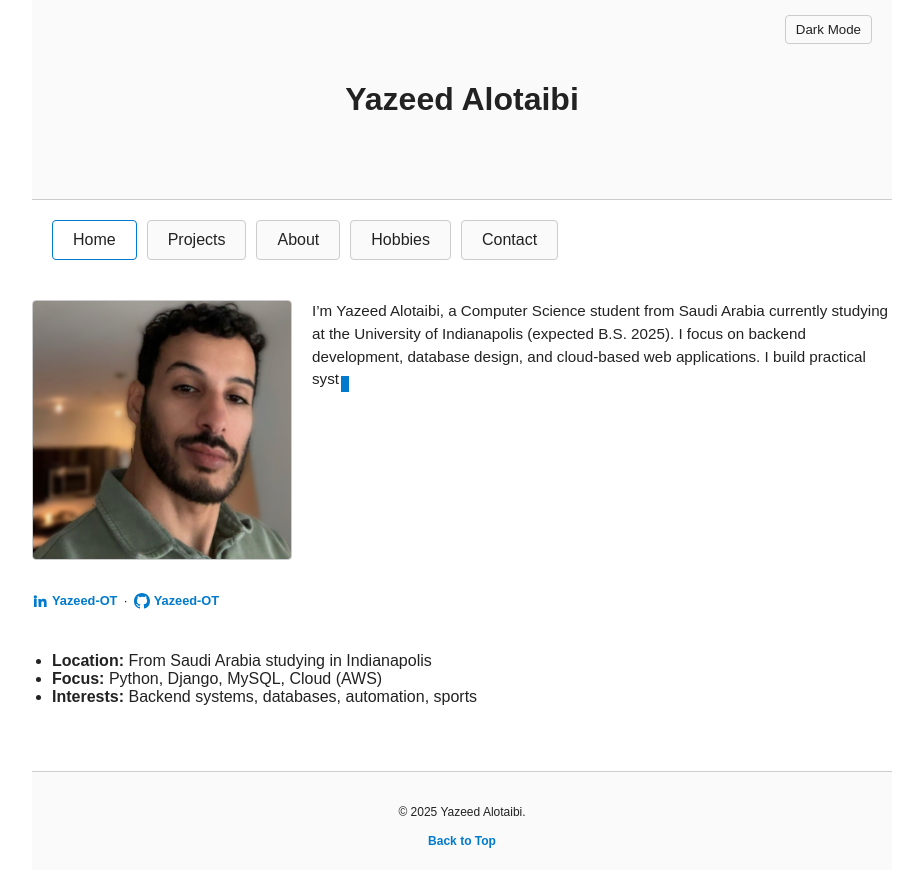
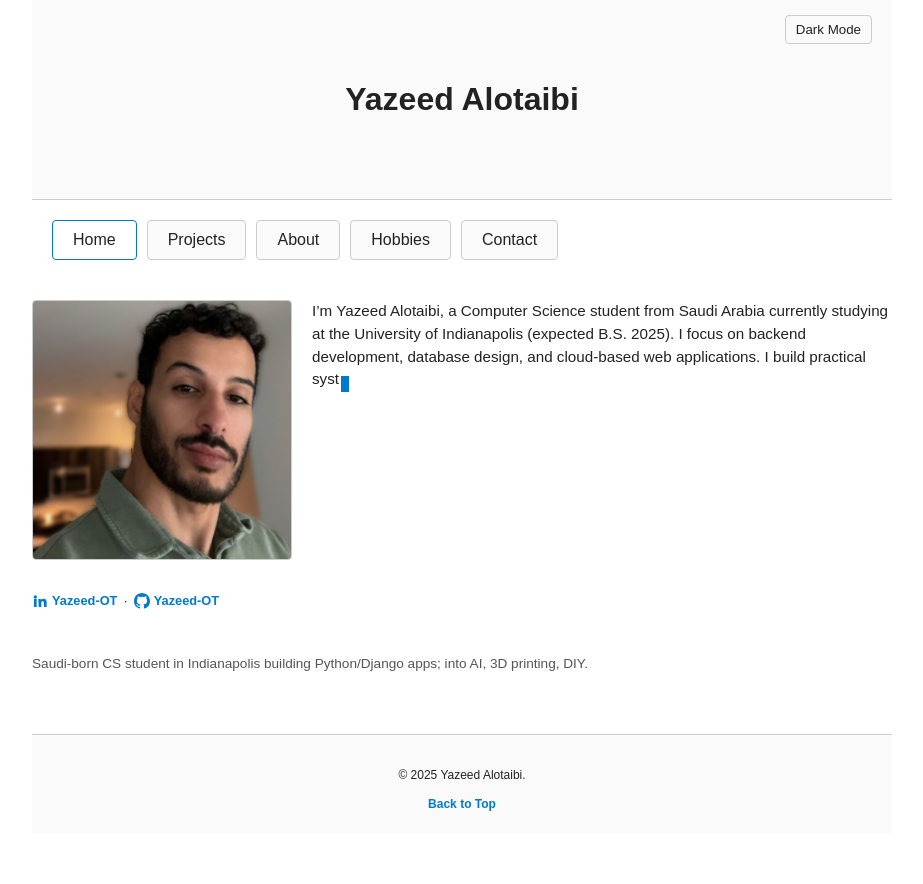
Before and after one commit to Yazeed-OT/CSCI-310_Project1, a plain HTML site: page index.html in a window 1280 px wide. Shown: the whole page, without its empty margins (178-1101 px from the left). Drawn offline with nearby package versions, Linux system fonts and the light colour scheme.

Commit message:
fixes text

```diff
--- a/index.html
+++ b/index.html
@@ -49,11 +49,7 @@
                             </div>
                                                         <div class="grid-content">
                                                                 <p class="after-type hidden" id="intro-follow">Explore my work, coursework, and interests. I’m pursuing internship or entry‑level opportunities in backend, cloud, or full‑stack development.</p>
-                                                                <ul class="compact">
-                                                                    <li><strong>Location:</strong> From Saudi Arabia studying in Indianapolis</li>
-                                                                    <li><strong>Focus:</strong> Python, Django, MySQL, Cloud (AWS)</li>
-                                                                    <li><strong>Interests:</strong> Backend systems, databases, automation, sports</li>
-                                                                </ul>
+                                                            <p class="note">Saudi-born CS student in Indianapolis building Python/Django apps; into AI, 3D printing, DIY.</p>
                                                         </div>
                         </div>
                     </div>
```
